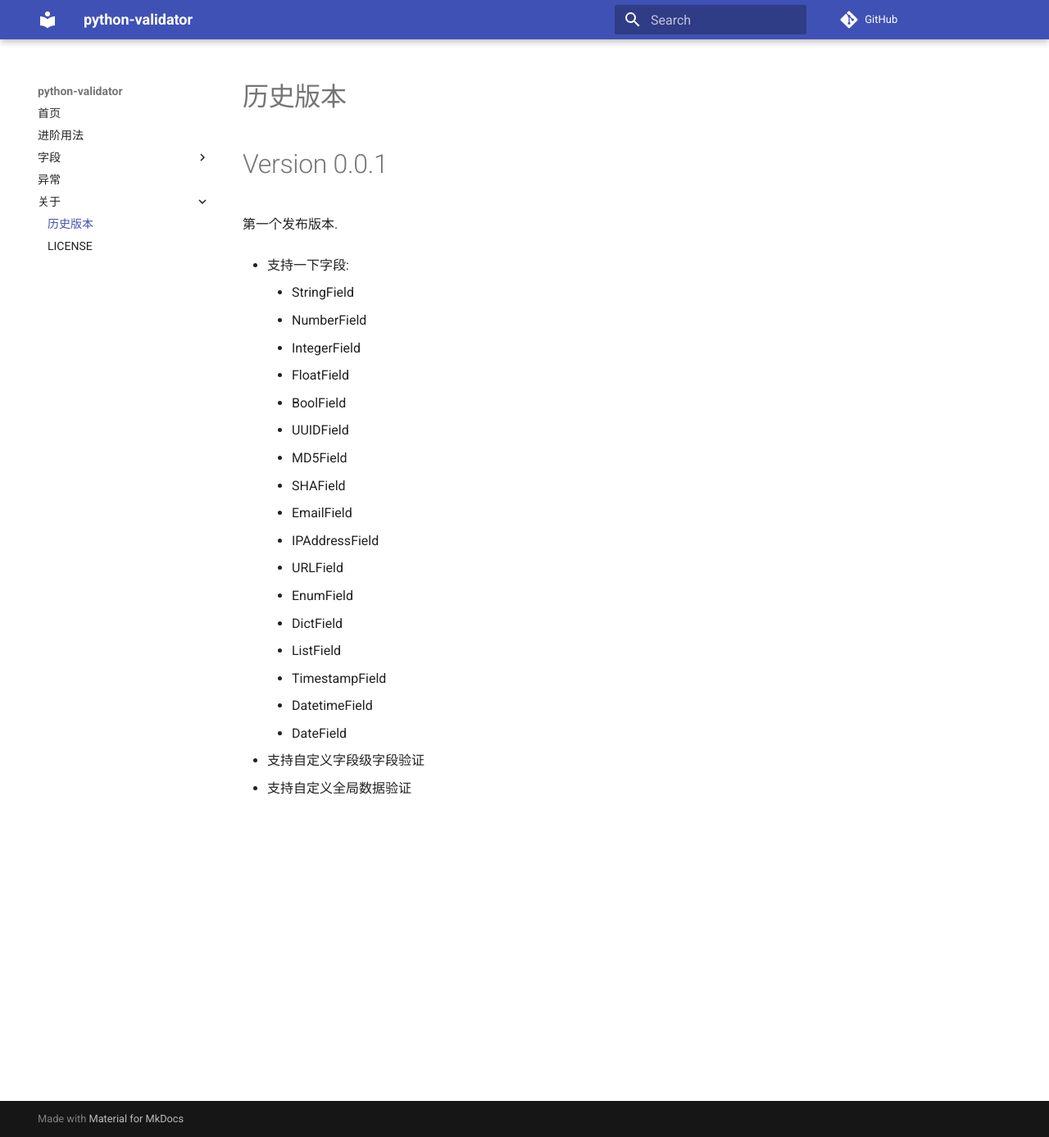
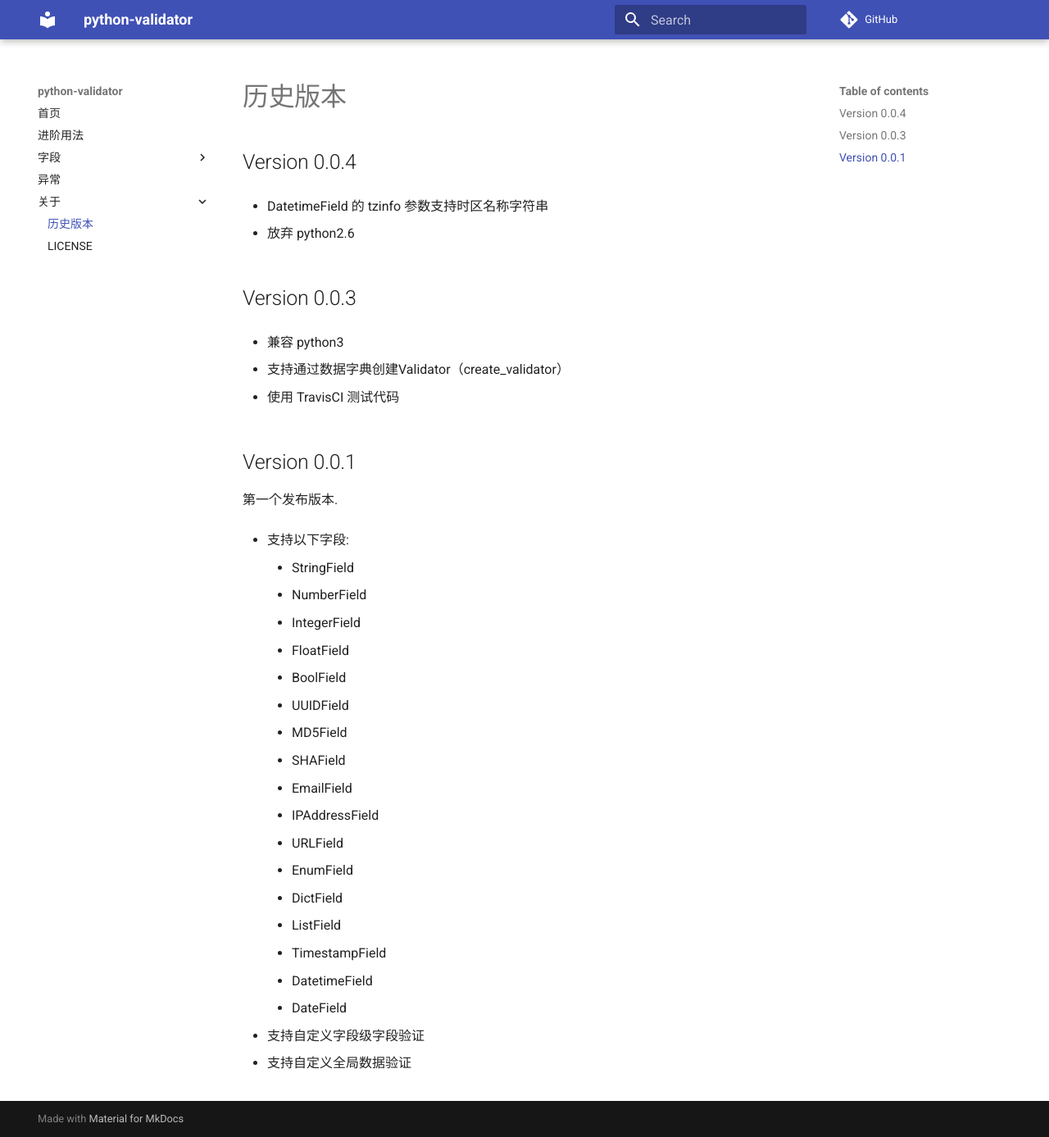
Before and after one commit to ausaki/python-validator, an MkDocs documentation site: the page built from docs/history.md, in a window 1280 px wide and 1387 px high. Shown: the whole window at 82% size. Built offline with MkDocs 1.6.1 and Material for MkDocs 9.7.7, drawn with Linux system fonts in a browser that asks for light colours; comment, search, counter and statistics services are not loaded; old or Windows-style settings are respelled for this version of MkDocs.

Commit message:
update history

```diff
--- a/docs/history.md
+++ b/docs/history.md
@@ -1,10 +1,25 @@
 # 历史版本
 
-# Version 0.0.1
+## Version 0.0.4
+
+- DatetimeField 的 tzinfo 参数支持时区名称字符串
+
+- 放弃 python2.6
+
+
+## Version 0.0.3
+
+- 兼容 python3
+
+- 支持通过数据字典创建Validator（create_validator）
+
+- 使用 TravisCI 测试代码
+
+## Version 0.0.1
 
 第一个发布版本.
 
-- 支持一下字段:
+- 支持以下字段:
 
     - StringField
     - NumberField
```
